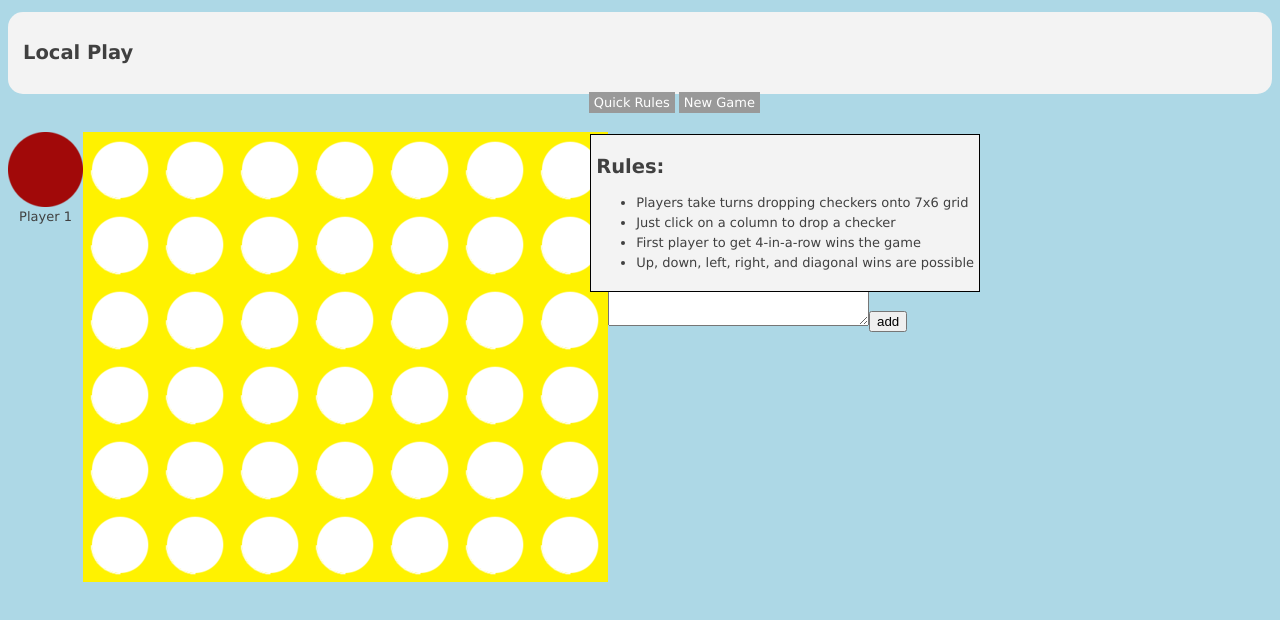
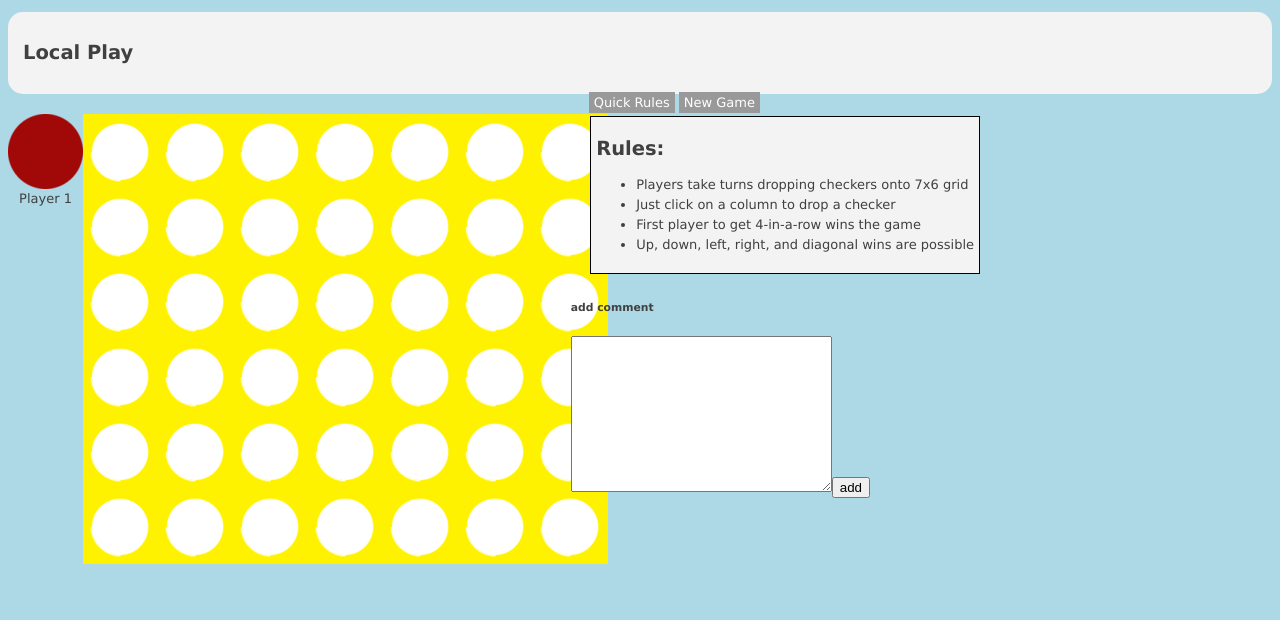
Before and after one commit to louiehernandez95/Connect-Four-Web-Game, a website: page public/html/game.html in a window 1280 px wide. Shown: the part 60-680 px from the top of the page. Drawn offline with nearby package versions, Linux system fonts and the light colour scheme; no server answers.

Commit message:
fixed css for comments

```diff
--- a/public/scripts/chat.js
+++ b/public/scripts/chat.js
@@ -17,7 +17,7 @@ socket.on('messages-available', function (data) {
 // This listens for any individual messages coming back from the server
 socket.on('message-added', addMessage);
 
-// When someone clicks the "Create Message" button, we'll emit the data to the server
+// When someone clicks the "Send" button, we'll emit the data to the server
 $('#create-message').submit(function (e) {
 
     // Don't let the form actually post to the server
--- a/public/styles/local.css
+++ b/public/styles/local.css
@@ -75,6 +75,11 @@ td {
     height: 75px;
     width: 75px;
 	background-color: white;
+}
+.comment-input {
+	position:fixed;
+	top: 340px;
+	right:410px;
 }
 
 
```
